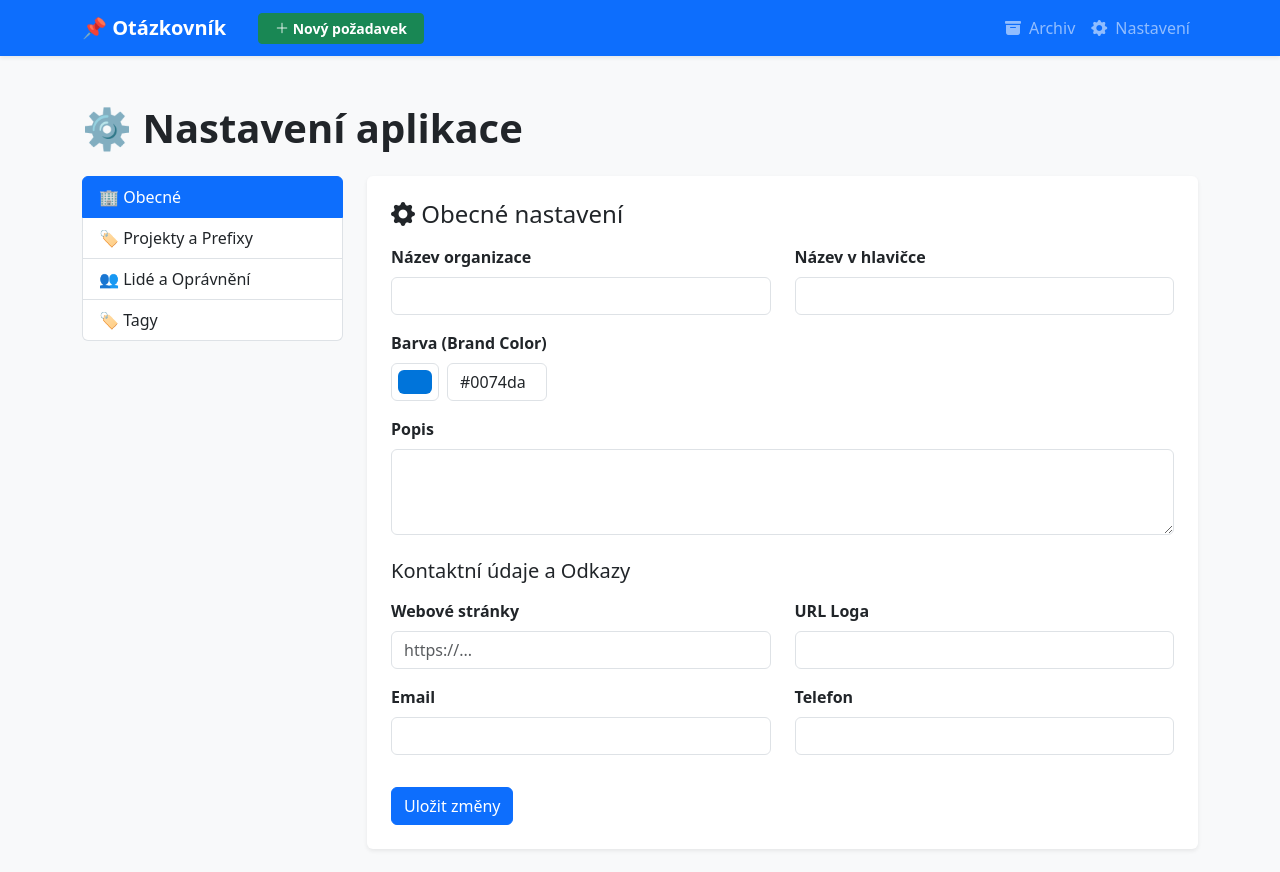
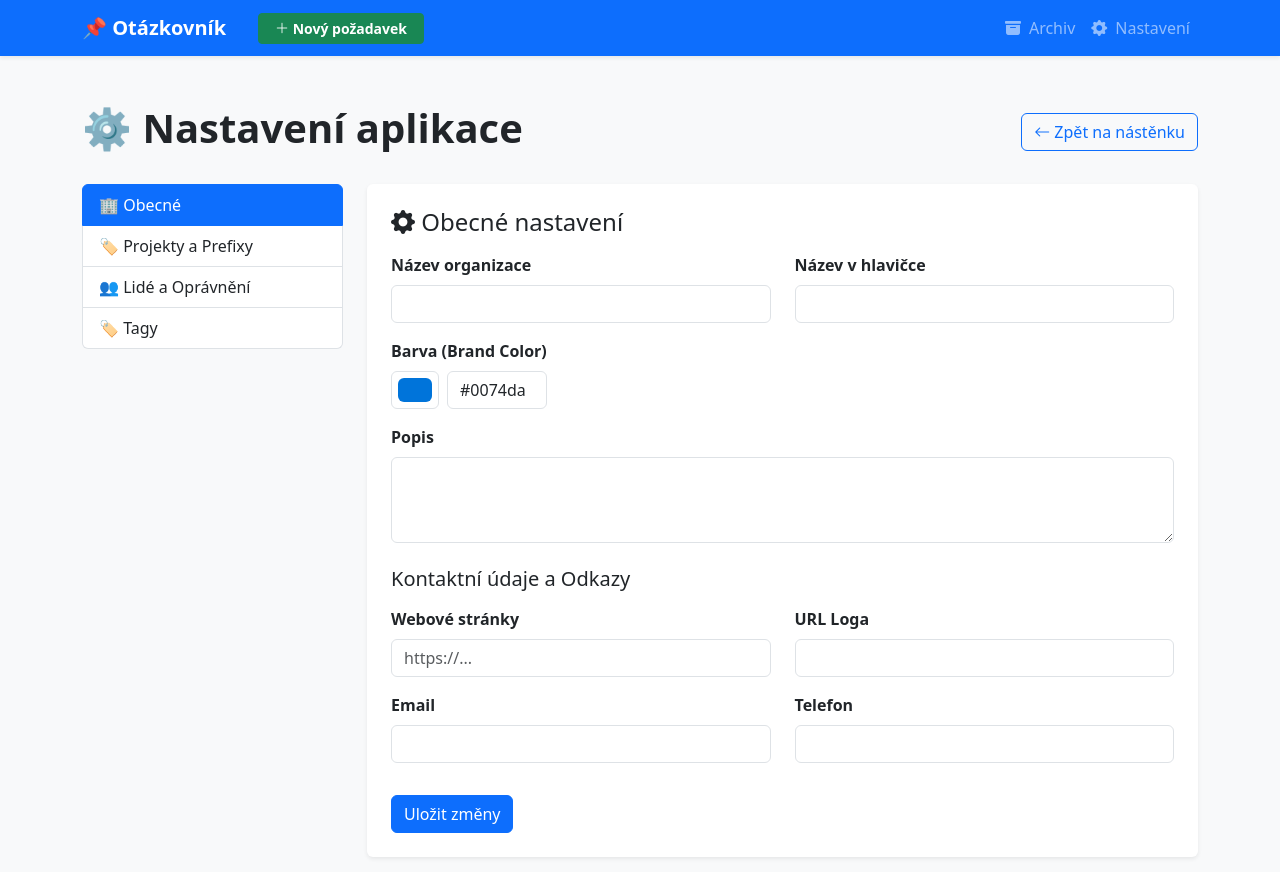
Before and after one commit to roboraptor/njs-my-kanban-app, a Next.js app: page /settings in a window 1280 px wide. Shown: the top 872 px of the page. Built offline with nearby package versions, Linux system fonts and the light colour scheme; no server answers; the database is empty.

Commit message:
back to board

```diff
--- a/src/app/settings/page.tsx
+++ b/src/app/settings/page.tsx
@@ -1,6 +1,7 @@
 // src/app/settings/page.tsx
 'use client';
 import React, { useState } from 'react';
+import Link from 'next/link';
 import GeneralSettings from '@/components/settings/GeneralSettings';
 import ProjectSettings from '@/components/settings/ProjectSettings';
 import PeopleSettings from '@/components/settings/PeopleSettings';
@@ -11,7 +12,13 @@ export default function SettingsPage() {
 
   return (
     <div className="container py-4">
-      <h1 className="mb-4 fw-bold">⚙️ Nastavení aplikace</h1>
+      <div className="d-flex justify-content-between align-items-center mb-4">
+        <h1 className="fw-bold">⚙️ Nastavení aplikace</h1>
+        <Link href="/" className="btn btn-outline-primary">
+          <i className="bi bi-arrow-left"></i> Zpět na nástěnku
+        </Link>
+      </div>
+
 
       <div className="row">
         <div className="col-md-3">
```
